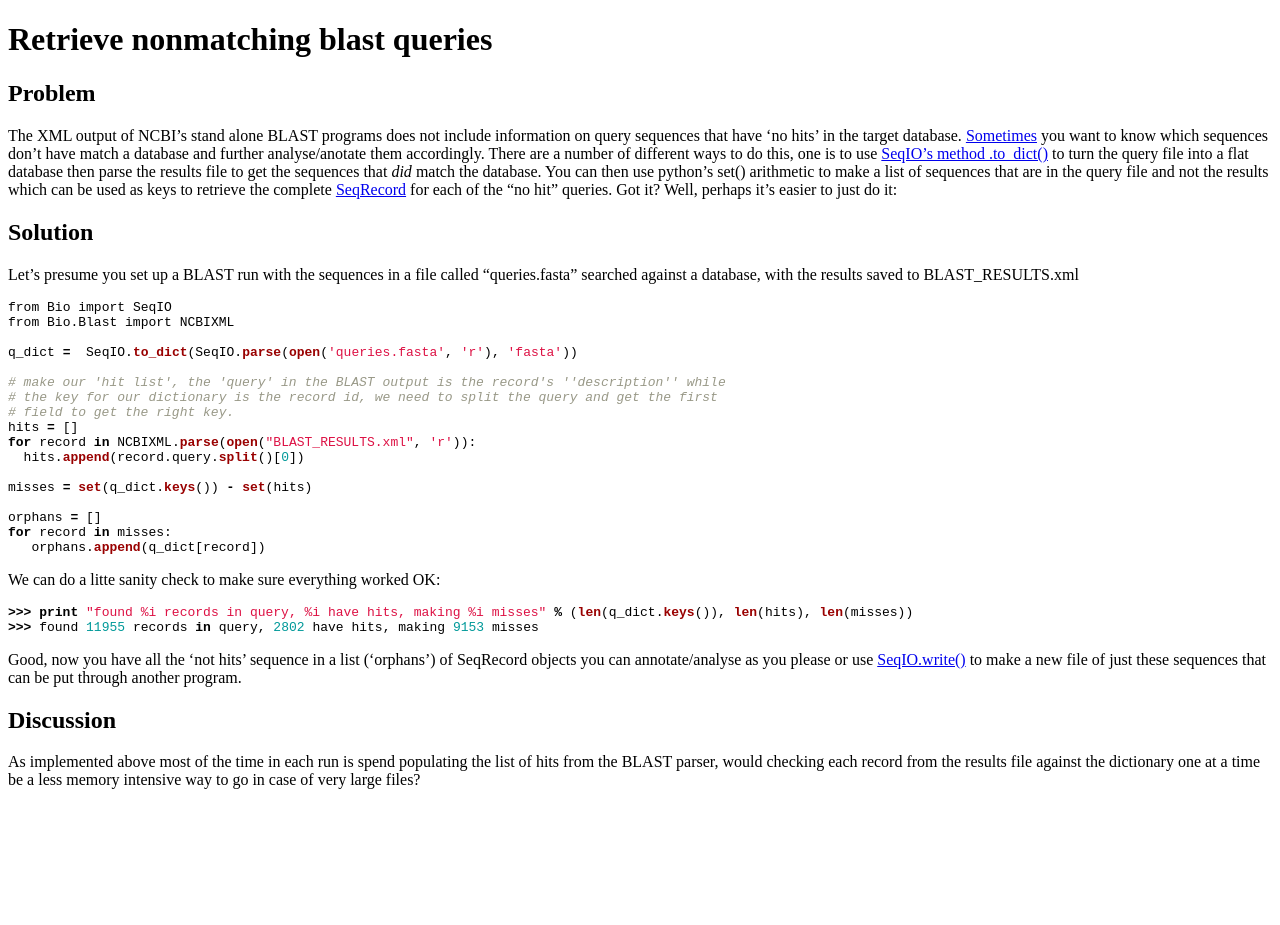
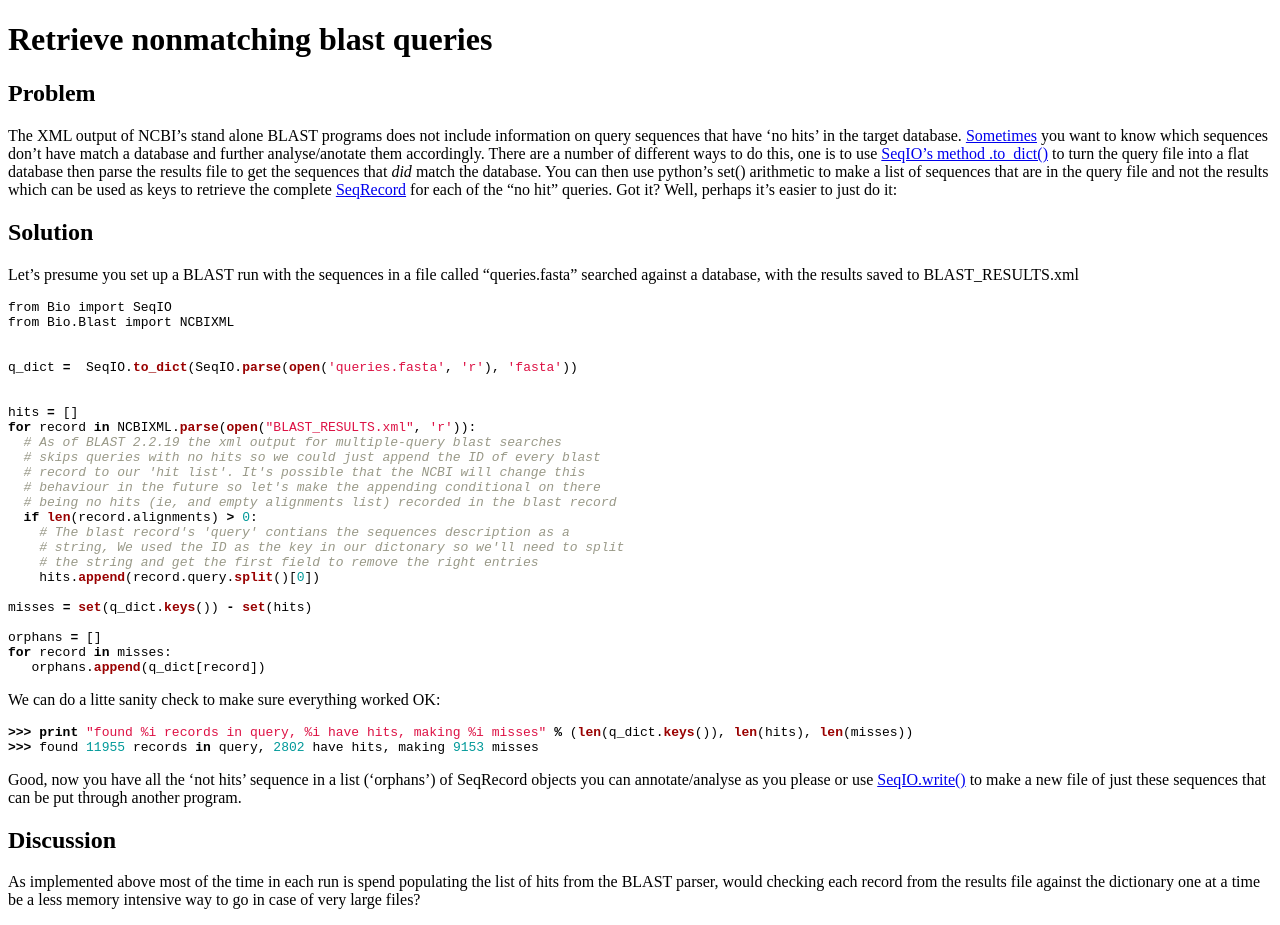
Before and after one commit to biopython/biopython.github.io, a Jekyll site: the page built from wiki/Retrieve_nonmatching_blast_queries.md, in a window 1280 px wide. Built offline with Jekyll 4.4.1, drawn with Linux system fonts in a browser that asks for light colours; before the commit the page ends 900 px from its top, so only the background shows below that.

Commit message:
make appending to hit-list conditional on len(record.alignments) > 0

```diff
--- a/wiki/Retrieve_nonmatching_blast_queries.md
+++ b/wiki/Retrieve_nonmatching_blast_queries.md
@@ -33,14 +33,22 @@ BLAST\_RESULTS.xml
 from Bio import SeqIO
 from Bio.Blast import NCBIXML
 
+
 q_dict =  SeqIO.to_dict(SeqIO.parse(open('queries.fasta', 'r'), 'fasta'))
 
-# make our 'hit list', the 'query' in the BLAST output is the record's ''description'' while
-# the key for our dictionary is the record id, we need to split the query and get the first
-# field to get the right key.
+
 hits = []
 for record in NCBIXML.parse(open("BLAST_RESULTS.xml", 'r')):
-  hits.append(record.query.split()[0])
+  # As of BLAST 2.2.19 the xml output for multiple-query blast searches
+  # skips queries with no hits so we could just append the ID of every blast
+  # record to our 'hit list'. It's possible that the NCBI will change this
+  # behaviour in the future so let's make the appending conditional on there
+  # being no hits (ie, and empty alignments list) recorded in the blast record
+  if len(record.alignments) > 0:
+    # The blast record's 'query' contians the sequences description as a
+    # string, We used the ID as the key in our dictonary so we'll need to split
+    # the string and get the first field to remove the right entries
+    hits.append(record.query.split()[0])
 
 misses = set(q_dict.keys()) - set(hits)
 
```
Also changed, not shown: 1 other file.
